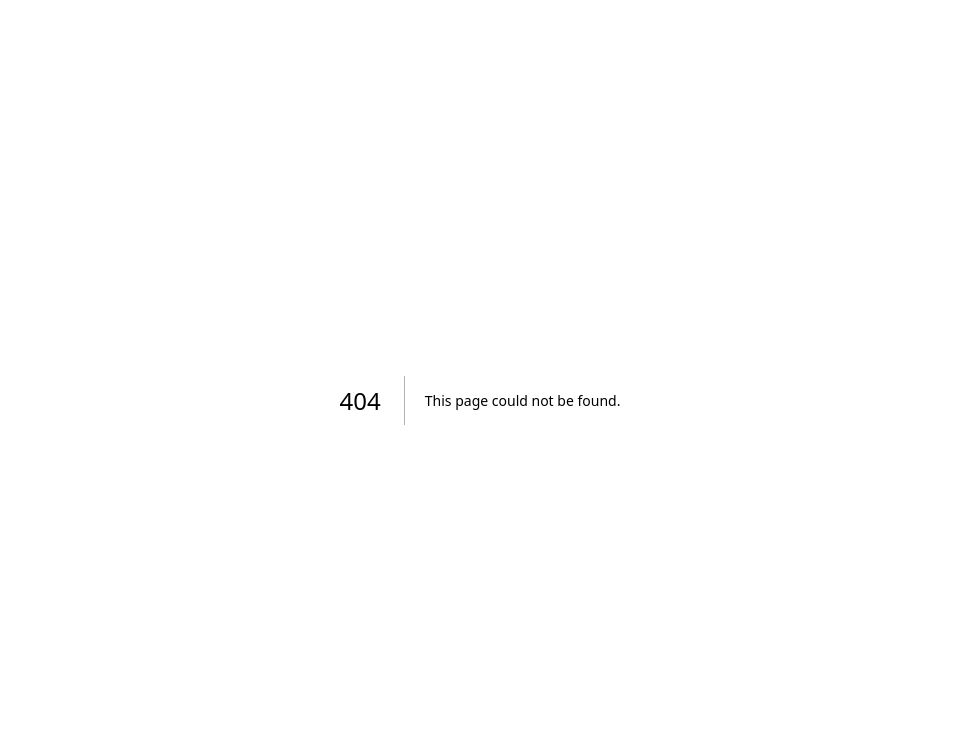
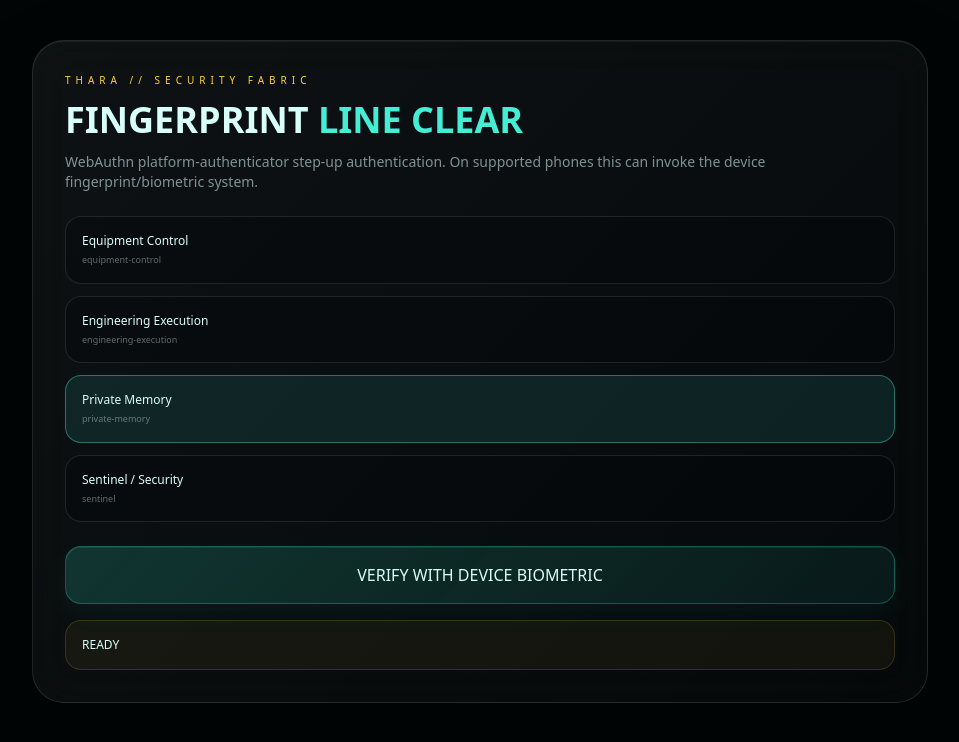
Before and after one commit to devadathdev/Thara-ai, a Next.js app: page /security/line-clear in a window 1280 px wide. Before the commit this address had no page. Shown: the top 742 px of the page, without its empty margins (160-1119 px from the left). Built offline with nearby package versions, Linux system fonts and the light colour scheme; no server answers.

Commit message:
feat(ui): add web Fingerprint Line Clear console

```diff
--- /dev/null
+++ b/app/security/line-clear/page.tsx
@@ -0,0 +1,27 @@
+"use client";
+
+import { useState } from "react";
+import { startAuthentication, startRegistration, browserSupportsWebAuthn } from "@simplewebauthn/browser";
+import { auth } from "@/lib/firebase";
+
+const areas=[["equipment-control","Equipment Control"],["engineering-execution","Engineering Execution"],["private-memory","Private Memory"],["sentinel","Sentinel / Security"]];
+
+export default function LineClear(){
+ const [area,setArea]=useState("private-memory"); const [status,setStatus]=useState("READY"); const [token,setToken]=useState("");
+ async function run(){
+  try{
+   if(!browserSupportsWebAuthn()) throw new Error("This browser does not support WebAuthn.");
+   const user=auth.currentUser; if(!user) throw new Error("Sign in to THARA first.");
+   setStatus("REQUESTING BIOMETRIC CHALLENGE…");
+   const idToken=await user.getIdToken();
+   const opt=await fetch("/api/auth/line-clear/options?area="+encodeURIComponent(area),{headers:{authorization:"Bearer "+idToken}}).then(r=>r.json());
+   if(opt.error)throw new Error(opt.error);
+   const response=opt.mode==="registration"?await startRegistration({optionsJSON:opt.options}):await startAuthentication({optionsJSON:opt.options});
+   setStatus("VERIFYING…");
+   const verified=await fetch("/api/auth/line-clear/verify",{method:"POST",headers:{"content-type":"application/json",authorization:"Bearer "+idToken},body:JSON.stringify({area,response})}).then(r=>r.json());
+   if(!verified.verified)throw new Error(verified.error||"Biometric verification failed");
+   setToken(verified.token); sessionStorage.setItem("thara-line-clear",verified.token); setStatus("LINE CLEAR VERIFIED");
+  }catch(e){setStatus(e instanceof Error?e.message:"Authentication failed")}
+ }
+ return <main className="min-h-screen bg-[#020506] text-[#d9fffa] p-5 md:p-10"><div className="mx-auto max-w-4xl"><section className="glass rounded-[32px] p-8"><div className="text-[10px] tracking-[.5em] text-amber-300">THARA // SECURITY FABRIC</div><h1 className="mt-3 text-4xl font-black">FINGERPRINT <span className="text-teal-300">LINE CLEAR</span></h1><p className="mt-3 text-sm opacity-55">WebAuthn platform-authenticator step-up authentication. On supported phones this can invoke the device fingerprint/biometric system.</p><div className="mt-6 grid gap-3">{areas.map(([id,label])=><button key={id} onClick={()=>setArea(id)} className={`rounded-2xl border p-4 text-left ${area===id?"border-teal-300/40 bg-teal-300/10":"border-white/10 bg-black/20"}`}><div className="text-xs">{label}</div><div className="mt-1 text-[9px] opacity-40">{id}</div></button>)}</div><button onClick={run} className="thara-button mt-6 w-full rounded-2xl py-4">VERIFY WITH DEVICE BIOMETRIC</button><div className="mt-4 rounded-2xl border border-amber-300/15 bg-amber-300/5 p-4 text-xs">{status}</div>{token&&<div className="mt-4 rounded-2xl border border-teal-300/15 bg-teal-300/5 p-4 text-[10px] text-teal-200">Protected-area proof issued for {area}. Valid for 5 minutes and bound to your signed-in THARA account.</div>}</section></div></main>
+}
```
